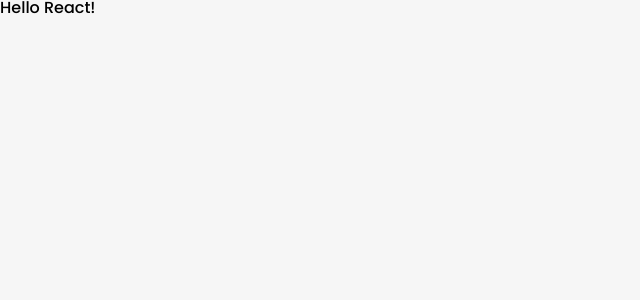
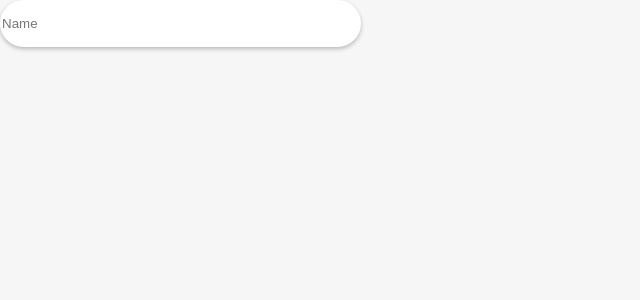
Before and after one commit to viniciusac92/hoorta-apresentacao, a React (Create React App) app: page / in a window 1280 px wide. Shown: the top 300 px of the page, without its empty margins (0-640 px from the left). Built offline with nearby package versions, Linux system fonts and the light colour scheme.

Commit message:
✨ Feat: add atom Input and its style.

```diff
--- a/src/App.js
+++ b/src/App.js
@@ -1,5 +1,11 @@
+import Input from "./components/atoms/Input";
+
 const App = () => {
-  return <div>Hello React!</div>;
+  return (
+    <div>
+      <Input size={"large"}></Input>
+    </div>
+  );
 };
 
 export default App;
--- a/src/components/atoms/Input/index.jsx
+++ b/src/components/atoms/Input/index.jsx
@@ -0,0 +1,10 @@
+import { InputStyled } from "./styles";
+
+const Input = ({ children, size }) => {
+  return (
+    <div>
+      <InputStyled size={size} placeholder="Name"></InputStyled>
+    </div>
+  );
+};
+export default Input;
--- a/src/components/atoms/Input/styles.js
+++ b/src/components/atoms/Input/styles.js
@@ -0,0 +1,26 @@
+import styled from "styled-components";
+import theme from "../../../styles/theme";
+
+export const InputStyled = styled.input`
+  border: none;
+  outline: none;
+  border-radius: ${theme.radius};
+  box-shadow: ${theme.shadow};
+  font-family: ${theme.font};
+  background-color: ${theme.color.gray};
+  color: ${theme.color.black};
+
+  width: ${(porps) =>
+    porps.size === "small"
+      ? "290px"
+      : porps.size === "large"
+      ? "356.67px"
+      : null};
+
+  height: ${(porps) =>
+    porps.size === "small" ? "35px" : porps.size === "large" ? "45px" : null};
+
+  /* ::-webkit-input-placeholder {
+    color: ${theme.color.textGray};
+  } */
+`;
--- a/src/styles/theme.js
+++ b/src/styles/theme.js
@@ -5,12 +5,14 @@ const theme = {
     semiBold: "600",
   },
   radius: "39px",
+  shadow: "0px 2px 4px 0px rgba(0, 0, 0, 0.25)",
   color: {
     primary: "#09B44D",
     secondary: "#C4F8DD",
     white: "#F6F6F6",
     black: "#262626",
     gray: "F2F2F2",
+    textGray: "9C9C9C",
   },
 };
 
```
